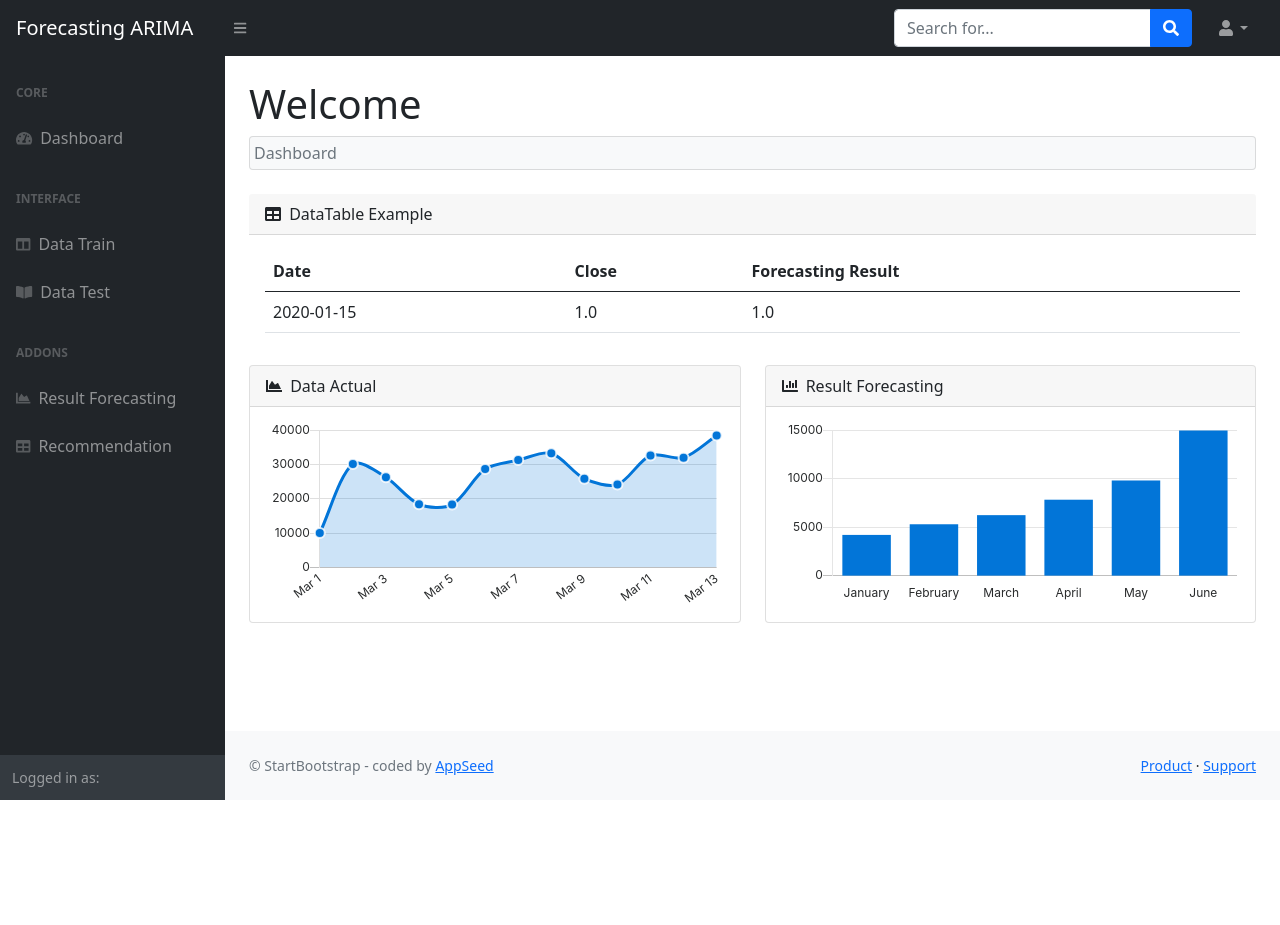
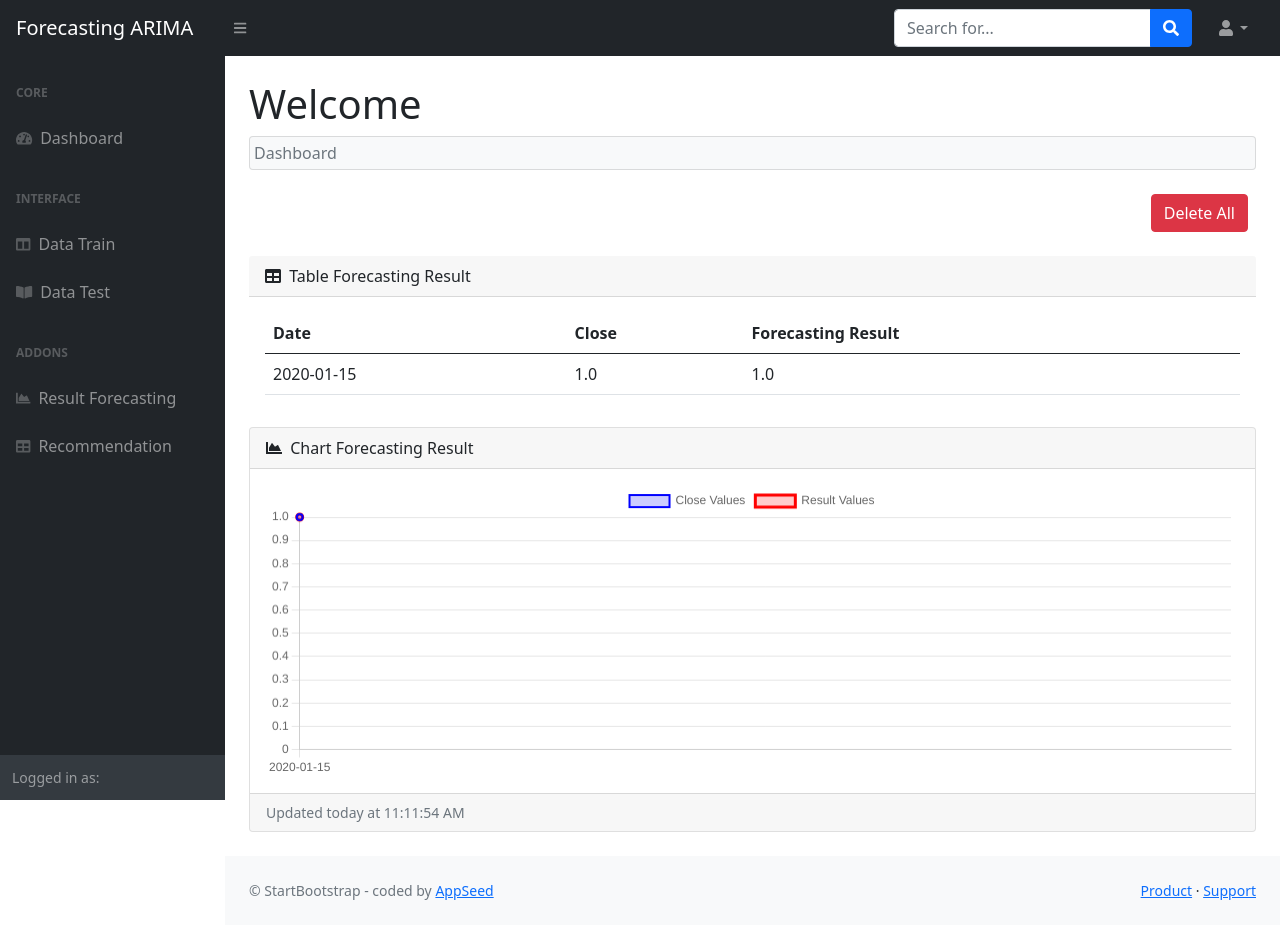
Before and after one commit to zdnMuh/forecasting-arima, a Flask app: page /result/ in a window 1280 px wide. Before the commit the page ends 800 px from the top, so only its background shows below. Run offline with Flask 3, Linux system fonts and the light colour scheme; tables that the repository leaves empty hold one stand-in row (values such as "Sample post"); some libraries are stand-ins or nearby versions.

Commit message:
Update Grafik Hasil Peramalan

```diff
--- a/app.py
+++ b/app.py
@@ -4,8 +4,7 @@ from datetime import datetime
 from forms import uploadForm
 import pandas as pd
 from arima import forecastArima
-from forecast import perform_forecast
-from sqlalchemy import inspect
+from forecast import forecastArima
 
 app = Flask(__name__)
 app.config['SQLALCHEMY_DATABASE_URI'] = 'mysql://root:Cupborneo@localhost/db_goto'
@@ -76,7 +75,7 @@ def deleteAllTrain():
 def test():
     data = dataTest.query.all()
     if request.method == 'POST':
-        perform_forecast()
+        forecastArima()
         return redirect(url_for('result'))
 
     return render_template("/home/dataTest.html", value=data)
@@ -91,7 +90,17 @@ def deleteAllTest():
 @app.route('/result/')
 def result():  # put application's code here
     data = dataResult.query.all()
-    return render_template("/home/resultForecast.html", value=data)
+    dates = [result.Date.strftime('%Y-%m-%d') for result in data]
+    close = [result.Close for result in data]
+    result = [result.Result for result in data]
+    return render_template("home/resultForecast.html", value=data, dates=dates, close=close, result=result)
+
+@app.route('/deleteAllResult/', methods=['POST'])
+def deleteAllResult():
+    if request.method == 'POST':
+        dataResult.query.delete()
+        db.session.commit()
+        return redirect(url_for('result'))
 
 @app.route('/login')
 def login():  # put application's code here
@@ -111,7 +120,12 @@ def home():  # put application's code here
 
 @app.route('/tesja/')
 def hello():
-    gas()
+    data = dataResult.query.all()
+    # Ekstrak kolom 'Date', 'Close', dan 'Result' dari hasil query
+    dates = [result.Date.strftime('%Y-%m-%d') for result in data]
+    close = [result.Close for result in data]
+    result = [result.Result for result in data]
+    return render_template("home/charts.html", dates=dates, close=close, result=result)
 
 # def get_title():
 #     return request.endpoint.split('.')[-1].capitalize()
--- a/templates/home/resultForecast.html
+++ b/templates/home/resultForecast.html
@@ -14,11 +14,18 @@
                 <li class="breadcrumb-item active m-1">Dashboard</li>
             </ol>
             <div class="row">
+                <div class="d-grid gap-2 d-md-flex justify-content-md-end mb-4">
+                    <form method="post" action="{{ url_for('deleteAllResult') }}" onsubmit="return confirm('Apakah Anda yakin ingin menghapus semua data?');">
+                        <button type="submit" class="btn btn-danger me-md-2">Delete All</button>
+                    </form>
+                </div>
+            </div>
+            <div class="row">
                 <div class="col-12">
                     <div class="card-mb4">
                         <div class="card-header">
                         <i class="fas fa-table me-1"></i>
-                        DataTable Example
+                        Table Forecasting Result
                         </div>
                     <div class="card-body">
                         <table class="table" id="datatablesSimple">
@@ -43,25 +50,15 @@
                     </div>
                 </div>
             </div>
-            <div class="row">
-                <div class="col-xl-6">
             <div class="card mb-4">
                 <div class="card-header">
                     <i class="fas fa-chart-area me-1"></i>
-                            Data Actual
+                    Chart Forecasting Result
                 </div>
-                        <div class="card-body"><canvas id="myAreaChart" width="100%" height="40"></canvas></div>
+                <div class="card-body">
+                    <canvas id="myChart" width="100%" height="30"></canvas>
                 </div>
-                </div>
-                <div class="col-xl-6">
-                    <div class="card mb-4">
-                        <div class="card-header">
-                            <i class="fas fa-chart-bar me-1"></i>
-                            Result Forecasting
-                        </div>
-                        <div class="card-body"><canvas id="myBarChart" width="100%" height="40"></canvas></div>
-                    </div>
-                </div>
+                <div class="card-footer small text-muted" id="real-time-clock"></div>
             </div>
         </div>
     </main>
@@ -70,14 +67,78 @@
 
 <!-- Specific Page JS goes HERE  -->
 {% block javascripts %}
+    <script src="https://cdn.jsdelivr.net/npm/chart.js"></script>
+    <script>
+        const ctx = document.getElementById('myChart');
 
-    <script src="https://cdnjs.cloudflare.com/ajax/libs/Chart.js/2.8.0/Chart.min.js" crossorigin="anonymous"></script>
-    <script src="/static/assets/demo/chart-area-demo.js"></script>
-    <script src="{{ url_for('static', filename='demo/chart-area-demo.js') }}"></script>
-    <script src="/static/assets/demo/chart-bar-demo.js"></script>
-    <script src="{{ url_for('static', filename='demo/chart-bar-demo.js') }}"></script>
+        // Ambil data dari Flask dan gunakan untuk membuat grafik
+        const dates = {{ dates|tojson|safe }};
+        const closeValues = {{ close|tojson|safe }};
+        const resultValues = {{ result|tojson|safe }};
+
+        new Chart(ctx, {
+            type: 'line',
+            data: {
+            labels: dates,
+            datasets: [{
+                    label: 'Close Values',
+                    data: closeValues,
+                    borderWidth: 2,
+                    borderColor: 'blue',
+                    backgroundColor: 'rgba(0, 0, 255, 0.2)'
+                }, {
+                    label: 'Result Values',
+                    data: resultValues,
+                    borderWidth: 3,
+                    borderColor: 'red',
+                    backgroundColor: 'rgba(255, 0, 0, 0.2)'
+                }]
+            },
+            options: {
+                animation: {
+                    duration: 2000,  // Durasi animasi dalam milidetik
+                    easing: 'easeInOutQuart'  // Gaya animasi
+                },
+                scales: {
+                    x: {
+                        grid: {
+                            display: true,
+                            color: 'rgba(0, 0, 0, 0.1)'
+                        },
+                        ticks: {
+                            maxRotation: 0,  // Rotasi label sumbu x
+                            autoSkip: true,
+                            maxTicksLimit: 8
+                        }
+                    },
+                    y: {
+                        beginAtZero: true,
+                        grid: {
+                            display: true,
+                            color: 'rgba(0, 0, 0, 0.1)'
+                        }
+                    }
+                }
+            }
+        });
+    </script>
+
+    <script>
+        function updateRealTimeClock() {
+            var currentTime = new Date();
+            var formattedTime = currentTime.toLocaleTimeString();
+
+            // Tampilkan waktu pada elemen dengan id "real-time-clock"
+            document.getElementById("real-time-clock").innerHTML = "Updated today at " + formattedTime;
+        }
+
+        // Panggil fungsi pertama kali untuk memulai pembaruan waktu
+        updateRealTimeClock();
+
+        // Perbarui waktu setiap detik (1000 milidetik)
+        setInterval(updateRealTimeClock, 1000);
+    </script>
+
     <script src="https://cdn.jsdelivr.net/npm/simple-datatables@latest" crossorigin="anonymous"></script>
-    <script src="/static/assets/js/datatables-simple-demo.js"></script>
-    <script src="{{ url_for('static', filename='js/datatables-simple-demo.js') }}"></script>
-
+    <script src="{{ url_for('static', filename='js/datatables-simple.js') }}"></script>
 {% endblock javascripts %}
```
Lines whose indentation alone changed are shown as unchanged.
